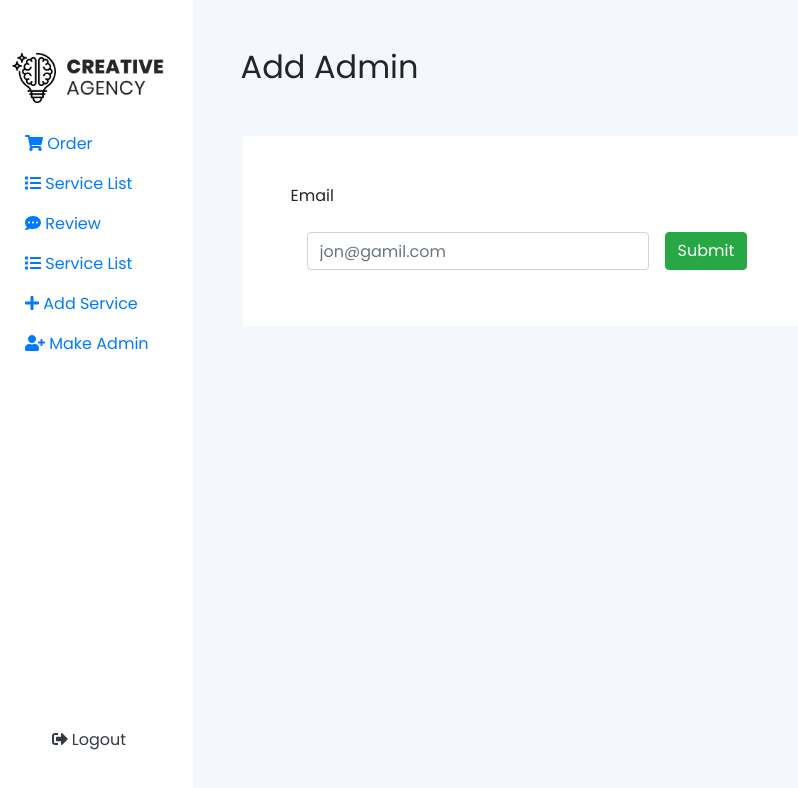
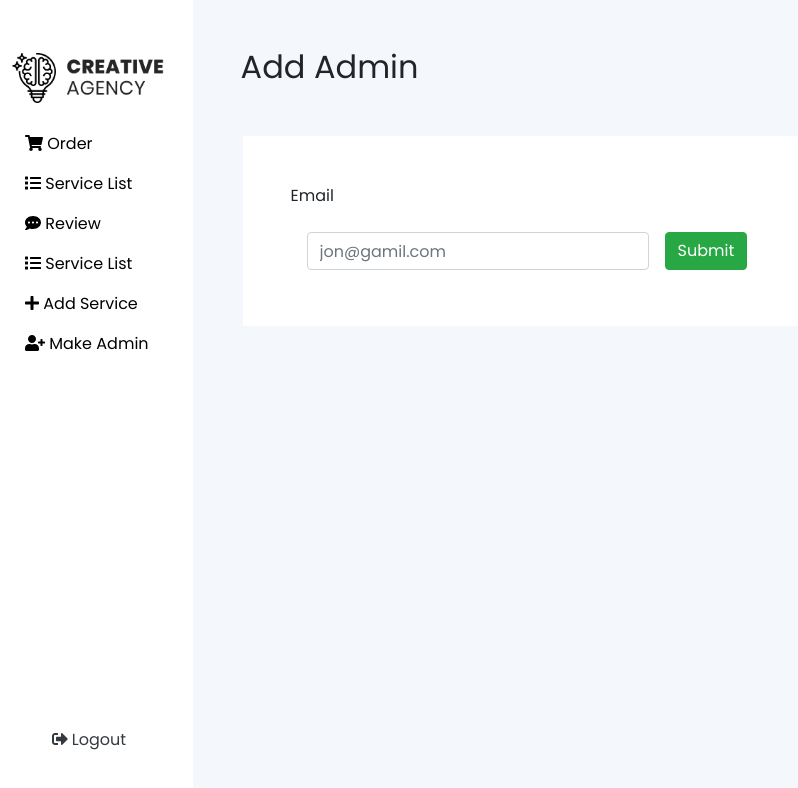
Before and after one commit to abusayeed95/creative-agency-client, a React (Create React App) app: page /makeAdmin in a window 1280 px wide. Shown: the top 788 px of the page, without its empty margins (0-798 px from the left). Built offline with nearby package versions, Linux system fonts and the light colour scheme; no server answers.

Commit message:
all code done

```diff
--- a/package.json
+++ b/package.json
@@ -17,7 +17,8 @@
     "react-hook-form": "^6.9.2",
     "react-responsive-carousel": "^3.2.10",
     "react-router-dom": "^5.2.0",
-    "react-scripts": "3.4.3"
+    "react-scripts": "3.4.3",
+    "react-spring": "^8.0.27"
   },
   "scripts": {
     "start": "react-scripts start",
--- a/src/components/Dashboard/Dashboard/Dashboard.js
+++ b/src/components/Dashboard/Dashboard/Dashboard.js
@@ -11,7 +11,7 @@ const Dashboard = () => {
         <section>
 
             <div className="row">
-                <div className="col-md-2">
+                <div >
                     <Sidebar></Sidebar>
                 </div>
 
--- a/src/components/Dashboard/Sidebar/Sidebar.css
+++ b/src/components/Dashboard/Sidebar/Sidebar.css
@@ -22,3 +22,12 @@
     margin-bottom: 1em;
     padding-left: 40px;
 }
+
+.sideBarlink:hover{
+    color: #009444;
+    text-decoration: none;
+}
+
+.sideBarlink{
+    color: black;
+}
--- a/src/components/Dashboard/Sidebar/Sidebar.js
+++ b/src/components/Dashboard/Sidebar/Sidebar.js
@@ -31,34 +31,34 @@ const Sidebar = () => {
                 <a className="navbar-brand m-4 mt-5 " href="/dashboard"><img src={logo} alt="" style={{ height: '50px' }} /></a>
 
                 <li>
-                    <Link to="/orderForm" >
+                    <Link to="/orderForm" className="sideBarlink">
                         <FontAwesomeIcon icon={faShoppingCart} /> <span>Order</span>
                     </Link>
                 </li>
                 <li>
-                    <Link to="/serviceList" >
+                    <Link to="/serviceList" className="sideBarlink">
                         <FontAwesomeIcon icon={faList} /> <span>Service List</span>
                     </Link>
                 </li>
                 <li>
-                    <Link to="postReview" >
+                    <Link to="postReview" className="sideBarlink">
                         <FontAwesomeIcon icon={faCommentDots} /> <span>Review</span>
                     </Link>
                 </li>
 
                 <div>
                     <li>
-                        <Link to="admin" >
+                        <Link to="admin" className="sideBarlink">
                             <FontAwesomeIcon icon={faList} /> <span>Service List</span>
                         </Link>
                     </li>
                     <li>
-                        <Link to="addService" >
+                        <Link to="addService" className="sideBarlink">
                             <FontAwesomeIcon icon={faPlus} /> <span>Add Service</span>
                         </Link>
                     </li>
                     <li>
-                        <Link to="makeAdmin" >
+                        <Link to="makeAdmin" className="sideBarlink">
                             <FontAwesomeIcon icon={faUserPlus} /> <span>Make Admin</span>
                         </Link>
                     </li>
--- a/src/components/Home/AllServices/AllServices.js
+++ b/src/components/Home/AllServices/AllServices.js
@@ -1,21 +1,32 @@
 import React from 'react';
 import { Link } from 'react-router-dom';
 import './AllServices.css';
-
+import { useSpring, animated } from 'react-spring'
 
 const AllServices = ({ allServices }) => {
 
     const { _id, image, title, description } = allServices;
 
+    // animation start
+    // animation end
+
     return (
+
         <Link to={'/dashboard'} style={{ textDecoration: 'none' }} >
-                <div className="card services-card my-5" style={{ height: 250 }}>
-                    <div className="card-body">
+
+            <div className="card services-card my-5" style={{ height: 250 }}>
+
+                <div className="card-body">
+
                     <img src={image} alt="No Image" style={{ height: '40px' }} />
-                        <h3 className="text-dark">{title}</h3>
-                        <p className="text-secondary">{description}</p>
-                    </div>
+
+                    <h3 className="text-dark">{title}</h3>
+                    <p className="text-secondary">{description}</p>
+
                 </div>
+
+            </div>
+
         </Link>
 
 
--- a/src/components/Home/OurWorks/OurWorks.js
+++ b/src/components/Home/OurWorks/OurWorks.js
@@ -3,6 +3,8 @@ import React from 'react';
 import carousel1 from '../../../images/carousel-1.png';
 import carousel2 from '../../../images/carousel-2.png';
 import carousel3 from '../../../images/carousel-3.png';
+import carousel4 from '../../../images/carousel-4.png';
+import carousel5 from '../../../images/carousel-5.png';
 
 import ReactDOM from 'react-dom';
 import './OurWorks.css'
@@ -28,6 +30,14 @@ const OurWorks = () => {
                     <img src={carousel3} />
                     <p className="legend">UX Design</p>
                 </div>
+                <div className="carousel-inner">
+                    <img src={carousel4} />
+                    <p className="legend">Graphics Design</p>
+                </div>
+                <div className="carousel-inner">
+                    <img src={carousel5} />
+                    <p className="legend">UX Design</p>
+                </div>
 
             </Carousel>
         </section>
--- a/src/components/Home/Reviews/Reviews.js
+++ b/src/components/Home/Reviews/Reviews.js
@@ -50,7 +50,6 @@ const Reviews = () => {
                     }
                 </div>
             </div>
-
         </section>
     );
 };
--- a/src/components/Home/Services/Services.js
+++ b/src/components/Home/Services/Services.js
@@ -1,5 +1,6 @@
 import React, { useEffect, useState } from 'react';
 import AllServices from '../AllServices/AllServices';
+import { useSpring, animated } from 'react-spring'
 
 /*
 const servicesData = [
```
Also changed, not shown: 1 other file (tests, documents, lock files or other folders).
